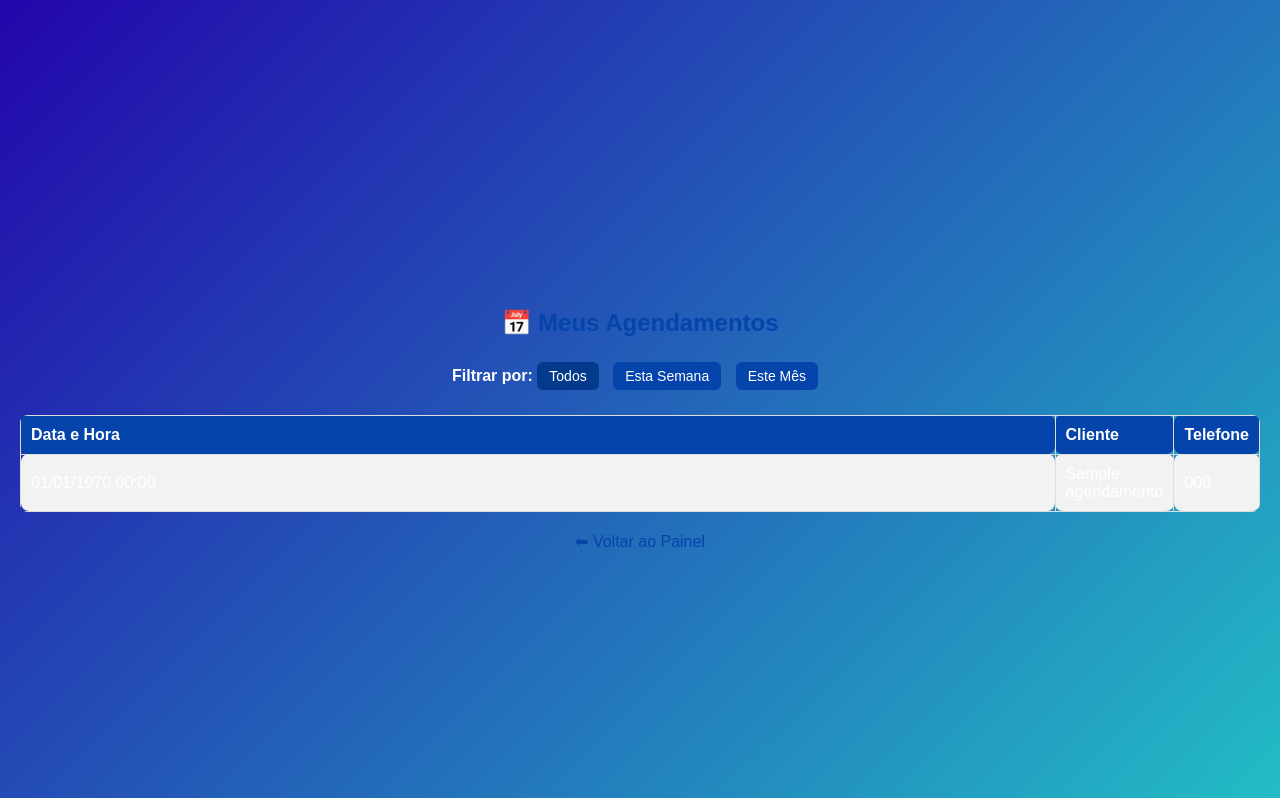
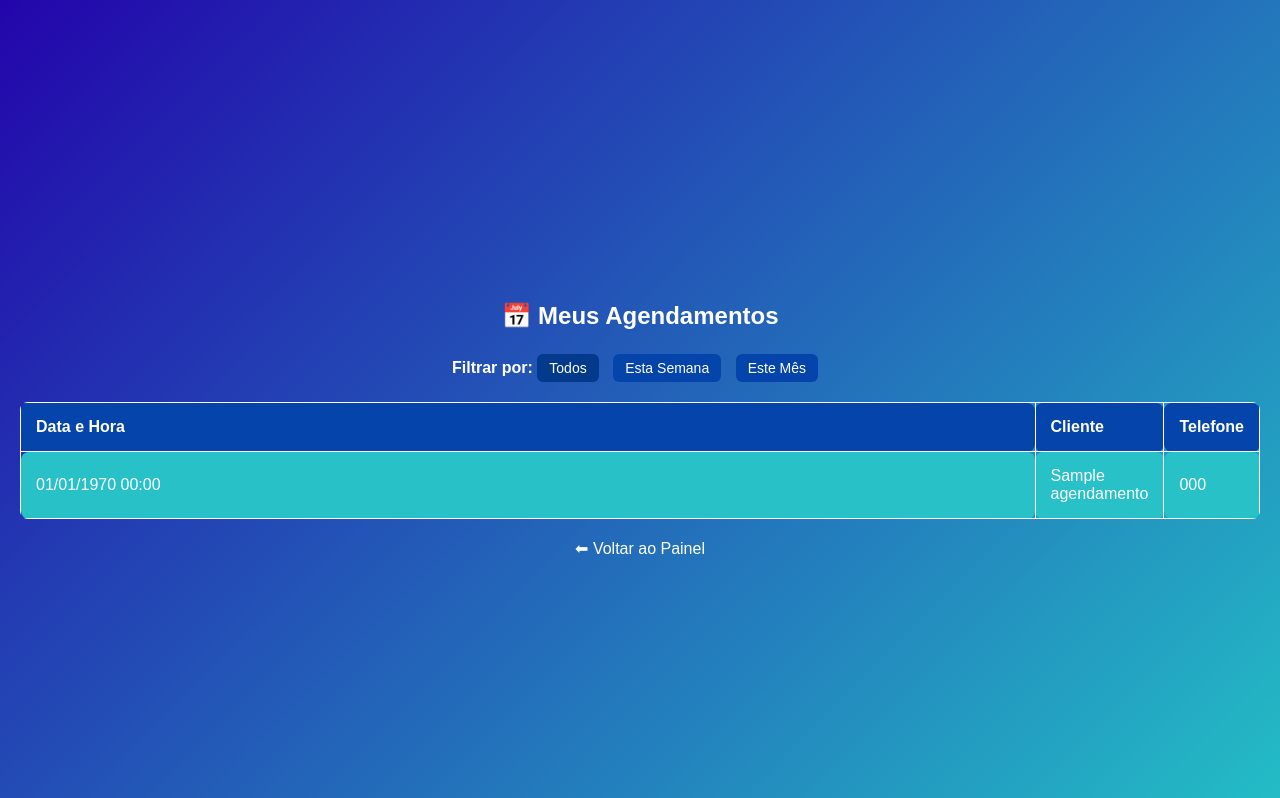
Before and after one commit to karisa20/agendament, a PHP site: page /agendamentos.php in a window 1280 px wide. Shown: the top 798 px of the page. Run offline with PHP 8.4, Linux system fonts and the light colour scheme; the visitor is signed in with stand-in values (Sample User, id 1); tables that the repository leaves empty or names only in its code hold one stand-in row (values such as "Sample post").

Commit message:
Ajustes finos
Ajustes em algumas partes do código.

```diff
--- a/agenda.php
+++ b/agenda.php
@@ -22,7 +22,7 @@ if ($result->num_rows == 0) {
 $usuario = $result->fetch_assoc();
 $usuario_id = $usuario['id'];
 
-// 🔹 Busca horários disponíveis (também com prepared statement)
+// 🔹 Busca horários disponíveis (com prepared statement)
 $stmt_h = $conn->prepare("SELECT * FROM horarios WHERE usuario_id = ? AND disponivel = 1 ORDER BY data_hora ASC");
 $stmt_h->bind_param("i", $usuario_id);
 $stmt_h->execute();
--- a/agendamentos.php
+++ b/agendamentos.php
@@ -44,7 +44,7 @@ body {
   padding: 20px;
 }
 h2 {
-  color: #0544AB;
+  color: #ffffffff;
 }
 .filtros {
   margin-top: 10px;
@@ -65,24 +65,24 @@ h2 {
 table {
   width: 100%;
   border-collapse: collapse;
-  margin-top: 15px;
+  margin-top: 10px;
 }
 th, td {
-  border: 1px solid #ddd; /* borda table */
-  padding: 10px;
+  border: 1px solid #ffffffff; /* borda table */
+  padding: 15px;
   text-align: left;
 }
 th {
   background-color: #0544AB;
   color: white;
 }
-tr:nth-child(even) { /* cor de dentro da linha */
-  background-color: #f2f2f2;
+tr:nth-child(even) { /* cor dentro linha */
+  background-color: #23c0c6ff;
 }
 a.voltar {
   display: inline-block;
   margin-top: 20px;
-  color: #0544AB;
+  color: #ffffffff;
   text-decoration: none;
 }
 </style>
--- a/conexao.php
+++ b/conexao.php
@@ -1,6 +1,6 @@
 <?php
 $host = "localhost";
-$usuario = "root"; // padrão do XAMPP
+$usuario = "root";
 $senha = "";
 $banco = "agendamentos_db";
 
--- a/confirmar.php
+++ b/confirmar.php
@@ -27,7 +27,7 @@ if ($_SERVER["REQUEST_METHOD"] == "POST") {
         $sql_update = "UPDATE horarios SET disponivel=0 WHERE id='$horario_id'";
         mysqli_query($conn, $sql_update);
 
-        // Busca dados do profissional
+        // Busca profissional
         $sql_user = "SELECT nome, link_publico FROM usuarios WHERE id='$usuario_id'";
         $result_user = mysqli_query($conn, $sql_user);
         $usuario = mysqli_fetch_assoc($result_user);
@@ -40,11 +40,11 @@ if ($_SERVER["REQUEST_METHOD"] == "POST") {
         $data_formatada = date("d/m/Y \à\s H:i", strtotime($horario['data_hora']));
         $nome_profissional = $usuario['nome'];
 
-        // Monta mensagem de WhatsApp
+        //mensagem WhatsApp
         $mensagem = "Oi, sou o $nome_cliente! Gostaria de confirmar o agendamento no dia $data_formatada.";
         $mensagem_url = urlencode($mensagem);
 
-        // Redireciona pro WhatsApp Web (sem número fixo ainda)
+        // Redireciona WhatsApp(sem número fixo)
         header("Location: sucesso.php?mensagem=$mensagem_url");
         exit;
     } else {
--- a/login.php
+++ b/login.php
@@ -6,14 +6,14 @@ if ($_SERVER["REQUEST_METHOD"] == "POST") {
 $email = $_POST['email'];
 $senha_digitada = $_POST['senha'];
 
-// Busca o usuário pelo email
+// Busca usuário email
 $sql = "SELECT * FROM usuarios WHERE email='$email'";
 $result = mysqli_query($conn, $sql);
 
 if (mysqli_num_rows($result) == 1) {
     $user = mysqli_fetch_assoc($result);
 
-    // Verifica se a senha digitada confere com o hash armazenado
+    // Verifica senha confere com o hash
     if (password_verify($senha_digitada, $user['senha'])) {
         $_SESSION['usuario_id'] = $user['id'];
         $_SESSION['usuario_nome'] = $user['nome'];
--- a/registro.php
+++ b/registro.php
@@ -44,7 +44,7 @@ if ($_SERVER['REQUEST_METHOD'] === 'POST') {
   }
 }
 
-// Generate CSRF token for the form
+// Gera CSRF token para formulário
 if (empty($_SESSION['csrf_token'])) $_SESSION['csrf_token'] = bin2hex(random_bytes(24));
 ?>
 
```
Also changed, not shown: config.php (+4 -4 lines).
